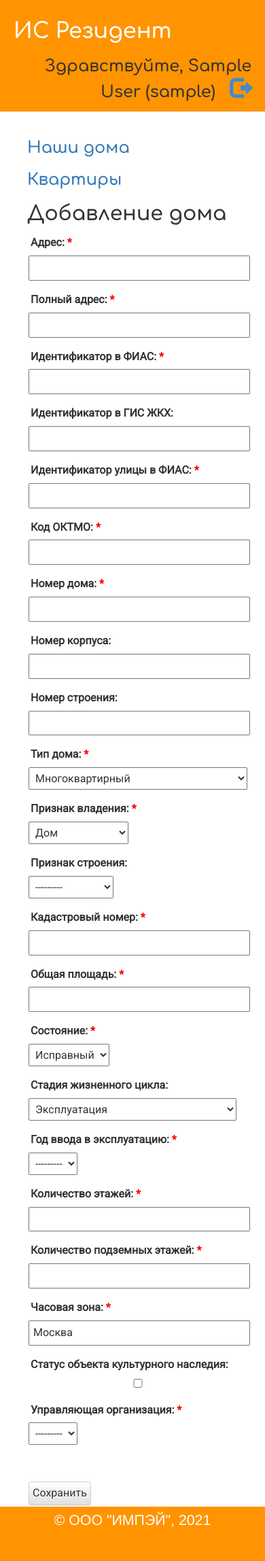
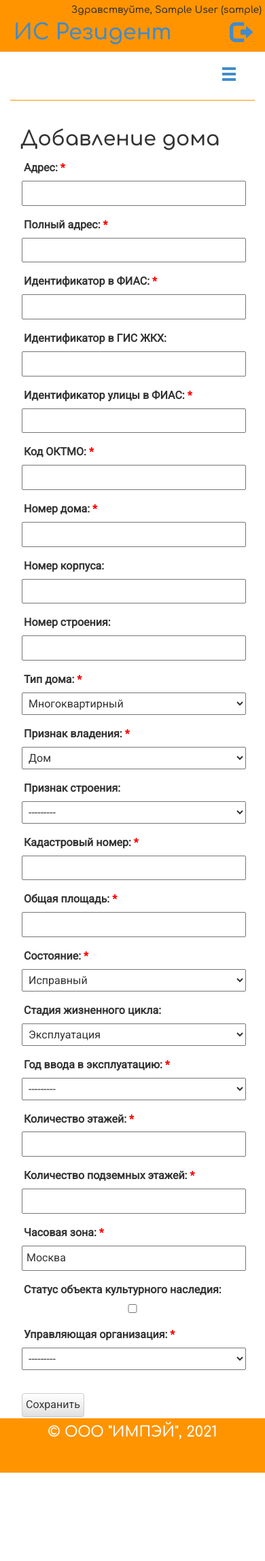
Before and after one commit to sdk2611/house, a Django app: page /house/new/ in a window 390 px wide. Shown: the whole page at 68% size. After the commit the page ends 2167 px from the top, so only its background shows below. Run offline with Django 3.2, Linux system fonts and the light colour scheme; the visitor is signed in with stand-in values (Sample User, id 1); data that the repository does not hold is empty; some libraries are stand-ins or nearby versions.

Commit message:
Адаптивная верстка

```diff
--- a/house/static/css/house.css
+++ b/house/static/css/house.css
@@ -15,10 +15,10 @@ body {
 
 .page-header, .page-footer {
     background-color: #ff9400;
-    margin-top: 0;
+    margin: 0;
     padding: 5px 5px 5px 5px;
 }
-@media (min-width: 576px){
+@media (min-width: 768px){
     .page-header, .page-footer {
         padding: 20px 20px 20px 20px;
     }
@@ -30,17 +30,32 @@ body {
     text-decoration: none;
 }
 
+@media (max-width: 767px){
+    .user, .left-sidebar {
+        visibility: hidden;
+        display: none;
+    }
+}
+ .container-fluid{
+    min-height: 70vh;
+}
+.left-sidebar{
+    min-height:70vh;
+}
+
+.login{
+    margin-top: 40px;
+}
+
+@media (min-width: 768px){
+    .navbar, .navbar-static-top {
+        visibility: hidden;
+        display: none;
+    }
+}
+
 .page-header h1, .page-header h1 a, .page-header h1 a:visited, .page-header h1 a:active {
     color: #ffffff;
-}
-
-.content {
-    margin-left: 10px;
-}
-@media (min-width: 576px){
-.content {
-    margin-left: 20px;
-}
 }
 
 .page-footer {
@@ -60,17 +75,14 @@ body {
     border-left: 1px solid black;
 }
 
-h1, h2, h3, h4 {
+h1, h2, h3, h4, .page-header, .page-footer, .nav {
     font-family: 'Comfortaa', cursive;
 }
 
 p, .btn {
-    /* font-family: 'Gabriela', serif; */
     font-family: 'Roboto', sans-serif;
     font-size: 12pt
-    /* margin: 5px; */
 }
-
 .btn-default {
     padding: 5px 5px 5px 5px;
     margin: 2px;
@@ -102,8 +114,7 @@ p, .btn {
 }
 
  form {
-    display: table;
-    margin-bottom: 40px;
+    margin-bottom: 20px;
   }
 
   @media (min-width: 576px) {
@@ -119,7 +130,7 @@ p, .btn {
     text-align: left;
 }
 
-   form  p > input {
+   form  p > input, form  p > select {
     width: 100%;
   }
 
@@ -150,3 +161,50 @@ hr {
     color: red; /* Цвет линии для IE6-7 */
     height: 2px; /* Толщина линии */
    }
+
+.nav{
+    margin-top: 20px;
+    font-size: large;
+}
+
+
+.vcenter {
+    display: inline-block;
+    vertical-align: middle;
+    float: none;
+}
+
+/* Стиль кнопок, которые используются, чтобы открыть и закрыть панель аккордеона */
+.accordion {
+    background-color: #eee;
+    color: #444;
+    cursor: pointer;
+    padding: 5px;
+    width: 100%;
+    text-align: left;
+    border:none;
+    outline:none;
+    transition: 0.4s;
+    margin: 1px;
+  }
+
+  /* Добавьте цвет фона к кнопке, если она нажата (добавьте класс .active с помощью JS) и при наведении на нее указателя мыши (наведите курсор мыши) */
+  .active, .accordion:hover {
+    background-color: #ccc;
+  }
+
+  /* Стиль панели аккордеона. Примечание: по умолчанию скрыто */
+  .panel {
+    padding: 0 5px;
+    background-color: white;
+    display: none;
+    overflow: hidden;
+    border: 1px solid;
+  }
+
+  .navbar {
+    background-color: #ffffff !important;
+    color: #428bca !important;
+    font-size: 24px;
+    border-color: #ff9400;
+}
--- a/house/templates/house/base.html
+++ b/house/templates/house/base.html
@@ -7,51 +7,84 @@
         <meta name="viewport" content="width=device-width, initial-scale=1, shrink-to-fit=no">
 
         <!-- Bootstrap CSS -->
-        <link rel="stylesheet" href="//maxcdn.bootstrapcdn.com/bootstrap/3.2.0/css/bootstrap.min.css">
-        <link rel="stylesheet" href="//maxcdn.bootstrapcdn.com/bootstrap/3.2.0/css/bootstrap-theme.min.css">
-        <!-- <link rel="stylesheet" href="https://stackpath.bootstrapcdn.com/bootstrap/4.5.3/css/bootstrap.min.css" integrity="sha384-TX8t27EcRE3e/ihU7zmQxVncDAy5uIKz4rEkgIXeMed4M0jlfIDPvg6uqKI2xXr2" crossorigin="anonymous"> -->
+        <link rel="stylesheet" href="//maxcdn.bootstrapcdn.com/bootstrap/3.3.2/css/bootstrap.min.css">
+        <link rel="stylesheet" href="//maxcdn.bootstrapcdn.com/bootstrap/3.3.2/css/bootstrap-theme.min.css">
+        <!-- <link rel="stylesheet" href="https://cdnjs.cloudflare.com/ajax/libs/twitter-bootstrap/3.4.1/css/bootstrap.min.css" integrity="sha512-Dop/vW3iOtayerlYAqCgkVr2aTr2ErwwTYOvRFUpzl2VhCMJyjQF0Q9TjUXIo6JhuM/3i0vVEt2e/7QQmnHQqw==" crossorigin="anonymous"> -->
+        <script src="https://cdnjs.cloudflare.com/ajax/libs/jquery/2.1.3/jquery.min.js"></script>
+        <script src="https://cdnjs.cloudflare.com/ajax/libs/twitter-bootstrap/3.3.7/js/bootstrap.min.js"></script>
+
         <link rel="preconnect" href="https://fonts.gstatic.com">
-        <!-- <link href="https://fonts.googleapis.com/css?family=Lobster&subset=latin,cyrillic" rel="stylesheet" type="text/css"> -->
         <link href="https://fonts.googleapis.com/css2?family=Comfortaa:wght@600&display=swap" rel="stylesheet">
-        <!-- <link href="https://fonts.googleapis.com/css2?family=Gabriela&family=Open+Sans:wght@300;400&display=swap" rel="stylesheet">         -->
         <link href="https://fonts.googleapis.com/css2?family=Roboto&display=swap" rel="stylesheet">
+
         <title>ИС Резидент</title>
         <link rel="stylesheet" href="{% static 'css/house.css' %}">
     </head>
     <body>
         <div class="main">
             <header class="page-header">
+                {% if user.is_authenticated %}
+                <div class="row" style="text-align: right;">
+                    Здравствуйте, {{user.first_name}} {{user.last_name}} ({{ user.username }})
+                </div>
+                {% endif %}
                 <div class="row">
-                    <div class="col-md-3" style="text-align: left;">
-                        <h1><a href="/">ИС Резидент</a></h1>
-                    </div>
-                    <div class="col-md-9" style="text-align: right;">
+                    <div class="col-xs-10 col-md-4 col-lg-3 vcenter" style="text-align: left">
+                        <a href="/">ИС Резидент</a>
+                    </div><!--
+                 --><div class="col-xs-2 col-md-8 col-lg-9 vcenter" style="text-align: right;">
                         {% if user.is_authenticated %}
-                            <h3>Здравствуйте, {{user.first_name}} {{user.last_name}} ({{ user.username }}) &nbsp
                             <a href="{% url 'logout' %}" title="Вход в систему" class="glyphicon glyphicon-log-out"></a>
-                            </h3>
                         {% else %}
-                            <h2><a href="{% url 'login' %}" title="Вход в систему" class="glyphicon glyphicon-log-in"></a></h2>
+                            <a href="{% url 'login' %}" title="Вход в систему" class="glyphicon glyphicon-log-in"></a>
                         {% endif %}
                     </div>
                 </div>
+
             </header>
             <div class="content container-fluid">
-                <div class="col-md-3">
+            {% block hamburger %}
+                <!-- Гамбургер меню -->
+                <nav class="navbar navbar-static-top" role="navigation">
+                    <div class="container">
+                        <div class="navbar-header">
+                            <button type="button" class="navbar-toggle collapsed" data-toggle="collapse" data-target="#bs-example-navbar-collapse-1">
+                                <!-- <span class="sr-only">Toggle navigation</span> -->
+                                <span class="glyphicon glyphicon-menu-hamburger"></span>
+                            </button>
+                        </div>
+                        <!-- Collect the nav links, forms, and other content for toggling -->
+                        <div class="collapse navbar-collapse" id="bs-example-navbar-collapse-1">
+                            <ul class="nav navbar-nav">
+                                <li class="nav-header">Жилфонд</li>
+                                <li><a href="{% url 'house_list' %}"> Дома</a></li>
+                                <li><a href="/premises/0/0/"> Квартиры</a></li>
+                                <li><a href="#"> Комнаты</a></li>
+                            </ul>
+                        </div>
+                    </div>
+                </nav>
+                {% endblock %}
+
+                <div class="col-md-3 col-sm-3 left-sidebar">
                     {% block left_sidebar %}
-                    <div style="text-align: left;">
-                        <h3><a href="{% url 'house_list' %}">Наши дома</a></h3>
-                        <h3><a href="/premises/0/0/">Квартиры</a></h3>
-                    </div>
+                    <row class="span6">
+                        <ul class="nav nav-list">
+                            <li class="nav-header">Жилфонд</li>
+                            <li><a href="{% url 'house_list' %}"> Дома</a></li>
+                            <li><a href="/premises/0/0/"> Квартиры</a></li>
+                            <li><a href="#"> Комнаты</a></li>
+                        </ul>
+                    </row>
                     {% endblock %}
                 </div>
-                <div class="col-md-6">
+                <div class="col-md-6 col-sm-9 col-xs-12">
                     {% block content %}
                     {% endblock %}
                 </div>
                 <div class="col-md-3">
                     {% block right_sidebar %}
-                    <div style="text-align:center">
+                    <div style="text-align:left">
                         <h3>Полезные ссылки:</h3>
                         <br>
                         <h4><a href="http://xmlcalendar.ru/html.php?y=2021" target="_blank"> ПРОИЗВОДСТВЕННЫЙ КАЛЕНДАРЬ 2021</a></h4>
@@ -63,6 +96,25 @@
         <!-- <script src="https://stackpath.bootstrapcdn.com/bootstrap/4.5.3/js/bootstrap.min.js" integrity="sha384-w1Q4orYjBQndcko6MimVbzY0tgp4pWB4lZ7lr30WKz0vr/aWKhXdBNmNb5D92v7s" crossorigin="anonymous"></script> -->
         <!-- <footer class="page-footer">&#169; ООО "ИМПЭЙ", 2021</footer> -->
         <footer class="page-footer"><a href="https://impay-online.com" target="_blank">&#169; ООО "ИМПЭЙ", 2021</a></footer>
+        <script>
+            var acc = document.getElementsByClassName("accordion");
+            var i;
+            for (i = 0; i < acc.length; i++) {
+                acc[i].addEventListener("click", function() {
+                /* Переключение между добавлением и удалением "active" class,
+                выделить кнопку, управляющую панелью */
+                this.classList.toggle("active");
+
+                /* Переключение между скрытием и отображением активной панели */
+                var panel = this.nextElementSibling;
+                if (panel.style.display === "block") {
+                panel.style.display = "none";
+                } else {
+                panel.style.display = "block";
+                }
+            });
+            }
+        </script>
     </body>
     <!-- <footer class="page-footer"><a href="https://impay-online.com" target="_blank">&#169; ООО "ИМПЭЙ", 2021</a></footer> -->
 </html>
--- a/house/templates/registration/login.html
+++ b/house/templates/registration/login.html
@@ -1,8 +1,12 @@
 {% extends "house/base.html" %}
 
+{% block hamburger %}
+{% endblock %}
 {% block left_sidebar %}
 {% endblock %}
 {% block content %}
+<div class="row justify-content-md-center">
+    <div class="login">
     {% if form.errors %}
         <p>{{ form.errors }}</p>
     {% endif %}
@@ -23,6 +27,8 @@
         <input type="submit" value="Войти" />
         <input type="hidden" name="next" value="{{ next }}" />
     </form>
+</div>
+</div>
 {% endblock %}
 {% block right_sidebar %}
 {% endblock %}
```
Also changed, not shown: house/templates/premises/premises_list.html (+11 -2 lines), 1 other file.
